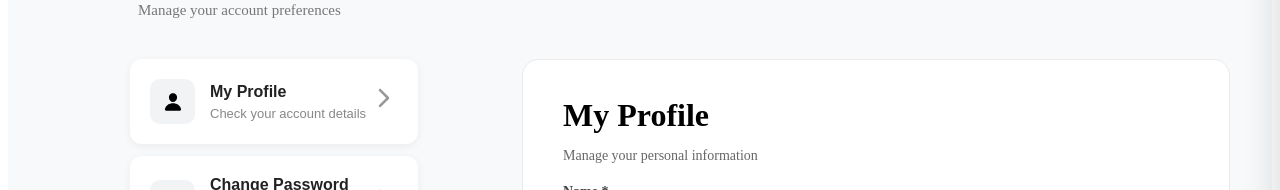
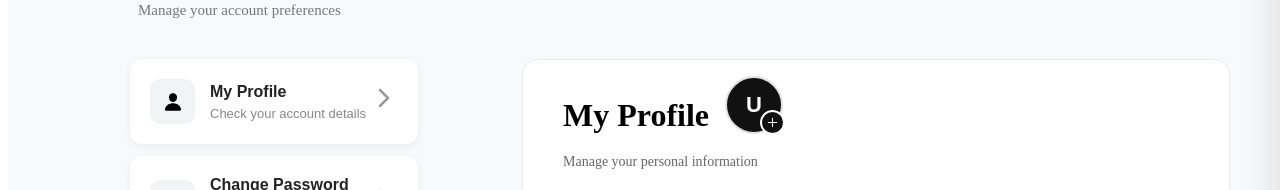
Before and after one commit to NivedithaDevang/CityPass, a React (Vite) app in the folder frontend/: page /settings in a window 1280 px wide. Shown: the part 197-387 px from the top of the page. Built offline with nearby package versions, Linux system fonts and the light colour scheme; no server answers.

Commit message:
Created dropdown for settings

```diff
--- a/frontend/src/components/Settings/SettingsView.css
+++ b/frontend/src/components/Settings/SettingsView.css
@@ -140,6 +140,64 @@
   margin-bottom: 6px;
 }
 
+.profile-heading {
+  display: flex;
+  align-items: center;
+  gap: 16px;
+}
+
+.profile-heading h2 {
+  margin-bottom: 6px;
+}
+
+.profile-photo-upload {
+  position: relative;
+  width: 58px;
+  height: 58px;
+  padding: 0;
+  border: 2px solid #e2e2e2;
+  border-radius: 50%;
+  background: #111;
+  color: #fff;
+  cursor: pointer;
+  display: flex;
+  align-items: center;
+  justify-content: center;
+  font-size: 22px;
+  font-weight: 700;
+}
+
+.profile-photo-upload:hover {
+  border-color: #111;
+}
+
+.profile-photo-upload img {
+  width: 100%;
+  height: 100%;
+  border-radius: 50%;
+  object-fit: cover;
+}
+
+.profile-photo-plus {
+  position: absolute;
+  right: -4px;
+  bottom: -3px;
+  width: 21px;
+  height: 21px;
+  display: flex;
+  align-items: center;
+  justify-content: center;
+  border: 2px solid #fff;
+  border-radius: 50%;
+  background: #111;
+  color: #fff;
+  font-size: 15px;
+}
+
+.profile-image-input {
+  display: none;
+}
+
 .panel-subtitle {
   color: #666;
   font-size: 14px;
--- a/frontend/src/components/Settings/SettingsView.tsx
+++ b/frontend/src/components/Settings/SettingsView.tsx
@@ -1,7 +1,8 @@
 import "./SettingsView.css";
-import { useEffect, useState } from "react";
+import { useEffect, useRef, useState, type ChangeEvent } from "react";
 import Navbar from "../Navbar/Navbar";
 import { IoPerson } from "react-icons/io5";
+import { IoAdd } from "react-icons/io5";
 import { IoIosArrowForward } from "react-icons/io";
 import { FaLock } from "react-icons/fa";
 import { MdDeleteForever } from "react-icons/md";
@@ -13,7 +14,8 @@ import { getNumberErrors } from "../../config/numberCheck";
 type ActiveTab = "profile" | "password" | "location" | "delete";
 
 function SettingsView() {
-  const { user, setUser } = useUser();
+  const { user, setUser, profileImage, setProfileImage } = useUser();
+  const profileImageInputRef = useRef<HTMLInputElement>(null);
 
   const [activeTab, setActiveTab] = useState<ActiveTab>("profile");
 
@@ -35,6 +37,26 @@ const [passwordSaving, setPasswordSaving] = useState(false);
   const [showDeactivatePopup, setShowDeactivatePopup] = useState(false);
 const [deactivating, setDeactivating] = useState(false);
   const phoneErrors = profile.phone ? getNumberErrors(profile.phone) : [];
+
+  const handleProfileImageChange = (event: ChangeEvent<HTMLInputElement>) => {
+    const file = event.target.files?.[0];
+    if (!file) return;
+
+    if (!file.type.startsWith("image/")) {
+      setMessage("Please choose an image file.");
+      return;
+    }
+
+    if (file.size > 5 * 1024 * 1024) {
+      setMessage("Profile photos must be smaller than 5 MB.");
+      return;
+    }
+
+    const reader = new FileReader();
+    reader.onload = () => setProfileImage(reader.result as string);
+    reader.readAsDataURL(file);
+    event.target.value = "";
+  };
 
 
   // Fetching logged-in user's complete details
@@ -124,7 +146,29 @@ setProfile({
 
     return (
       <div className="panel-content">
-        <h2>My Profile</h2>
+        <div className="profile-heading">
+          <h2>My Profile</h2>
+          <button
+            className="profile-photo-upload"
+            type="button"
+            onClick={() => profileImageInputRef.current?.click()}
+            aria-label={profileImage ? "Change profile photo" : "Upload profile photo"}
+          >
+            {profileImage ? (
+              <img src={profileImage} alt="" />
+            ) : (
+              <span>{(user?.name || "U").charAt(0).toUpperCase()}</span>
+            )}
+            <span className="profile-photo-plus" aria-hidden="true"><IoAdd /></span>
+          </button>
+          <input
+            ref={profileImageInputRef}
+            className="profile-image-input"
+            type="file"
+            accept="image/*"
+            onChange={handleProfileImageChange}
+          />
+        </div>
 
         <p className="panel-subtitle">
           Manage your personal information
--- a/frontend/src/components/Sidebar/Sidebar.css
+++ b/frontend/src/components/Sidebar/Sidebar.css
@@ -114,6 +114,13 @@
   justify-content: center;
 
   flex-shrink: 0;
+}
+
+.profile-avatar img {
+  width: 100%;
+  height: 100%;
+  border-radius: 50%;
+  object-fit: cover;
 }
 
 .profile-details {
@@ -287,6 +294,20 @@
   transition: transform 0.25s;
 }
 
+.settings-button {
+  justify-content: space-between;
+}
+
+.settings-arrow {
+  font-size: 25px;
+  color: #777;
+
+  transition: transform 0.25s;
+}
+.settings-arrow.rotate {
+  transform: rotate(90deg);
+}
+
 .booking-arrow.rotate {
   transform: rotate(90deg);
 }
--- a/frontend/src/components/Sidebar/Sidebar.tsx
+++ b/frontend/src/components/Sidebar/Sidebar.tsx
@@ -17,10 +17,10 @@ export function Sidebar({ isOpen, onClose, onLogout} : SidebarProps)
     console.log("Sidebar compoonent loaded");
     console.log("Sidebar open: ", isOpen);
 
-    const { user } = useUser();
+    const { user, profileImage } = useUser();
     const navigate = useNavigate();
   const [isBookingsOpen, setIsBookingsOpen] = useState(false);
-
+const [isSettingsOpen, setIsSettingsOpen] = useState(false)
 
 
   const getInitial = () => {
@@ -53,7 +53,9 @@ export function Sidebar({ isOpen, onClose, onLogout} : SidebarProps)
 
         {/* Profile */}
         <div className="profile-section">
-          <div className="profile-avatar">{getInitial()}</div>
+          <div className="profile-avatar">
+            {profileImage ? <img src={profileImage} alt="" /> : getInitial()}
+          </div>
 
           <div className="profile-details">
             <h2>
@@ -71,7 +73,13 @@ export function Sidebar({ isOpen, onClose, onLogout} : SidebarProps)
 
         {/* Menu */}
         <div className="sidebar-content">
-          <button className="sidebar-menu-item" onClick={onClose}>
+          <button
+            className="sidebar-menu-item"
+            onClick={() => {
+              onClose();
+              navigate("/settings");
+            }}
+          >
             <span className="profile-icon">
               <IoPersonCircle />
 
@@ -115,21 +123,45 @@ export function Sidebar({ isOpen, onClose, onLogout} : SidebarProps)
               </a>
             </div>
           </div>
+<div className="settings-section">
+          <button
+  className="sidebar-menu-item settings-button"
+  onClick={() => setIsSettingsOpen ((prev) => !prev)}>
 
-          <button
-  className="sidebar-menu-item"
+  <div className="menu-left">
+
+  <span className="menu-icon">
+    <IoSettings />
+
+  </span>
+  <span>Settings</span>
+  </div>
+  <span className= {`settings-arrow ${isSettingsOpen ? "rotate" : ""}`}>
+    <IoIosArrowForward /> </span>
+</button>
+<div className={`booking-categories ${isSettingsOpen ? "expanded" : ""}`}  >
+
+<a
   onClick={() => {
     onClose();
     navigate("/settings");
   }}
 >
-  <span className="menu-icon">
-    <IoSettings />
+  Update Password
+</a>
+<a
+  onClick={() => {
+    onClose();
+    navigate("/settings");
+  }}
+>
+  Deactivate account
+</a>
 
-  </span>
-  <span>Settings</span>
-</button>
+  </div>
+   </div>
         </div>
+
 
         {/* Bottom */}
         <div className="sidebar-bottom">
@@ -139,6 +171,7 @@ export function Sidebar({ isOpen, onClose, onLogout} : SidebarProps)
           </button>
         </div>
       </aside>
+
     </>
   );
 }
--- a/frontend/src/context/UserContext.tsx
+++ b/frontend/src/context/UserContext.tsx
@@ -1,9 +1,11 @@
-import { createContext, useContext, useState, type ReactNode } from "react";
+import { createContext, useContext, useState, useCallback, type ReactNode } from "react";
 import type { User } from "../types/auth";
 
 interface UserContextType {
   user: User | null;
   setUser: (user: User | null) => void;
+  profileImage: string | null;
+  setProfileImage: (image: string | null) => void;
 }
 
 const UserContext = createContext<UserContextType | undefined>(undefined);
@@ -13,10 +15,34 @@ interface UserProviderProps {
 }
 
 export function UserProvider({ children }: UserProviderProps) {
-  const [user, setUser] = useState<User | null>(null);
+  const [user, setUserState] = useState<User | null>(null);
+  const [profileImage, setProfileImageState] = useState<string | null>(null);
+
+  const setUser = useCallback((newUser: User | null) => {
+    setUserState(newUser);
+    setProfileImageState(
+      newUser?.id
+        ? localStorage.getItem(`citypass-profile-image-${newUser.id}`)
+        : null
+    );
+  }, []);
+
+  const setProfileImage = useCallback((image: string | null) => {
+    if (!user?.id) {
+      return;
+    }
+
+    const storageKey = `citypass-profile-image-${user.id}`;
+    if (image) {
+      localStorage.setItem(storageKey, image);
+    } else {
+      localStorage.removeItem(storageKey);
+    }
+    setProfileImageState(image);
+  }, [user?.id]);
 
   return (
-    <UserContext.Provider value={{ user, setUser }}>
+    <UserContext.Provider value={{ user, setUser, profileImage, setProfileImage }}>
       {children}
     </UserContext.Provider>
   );
```
